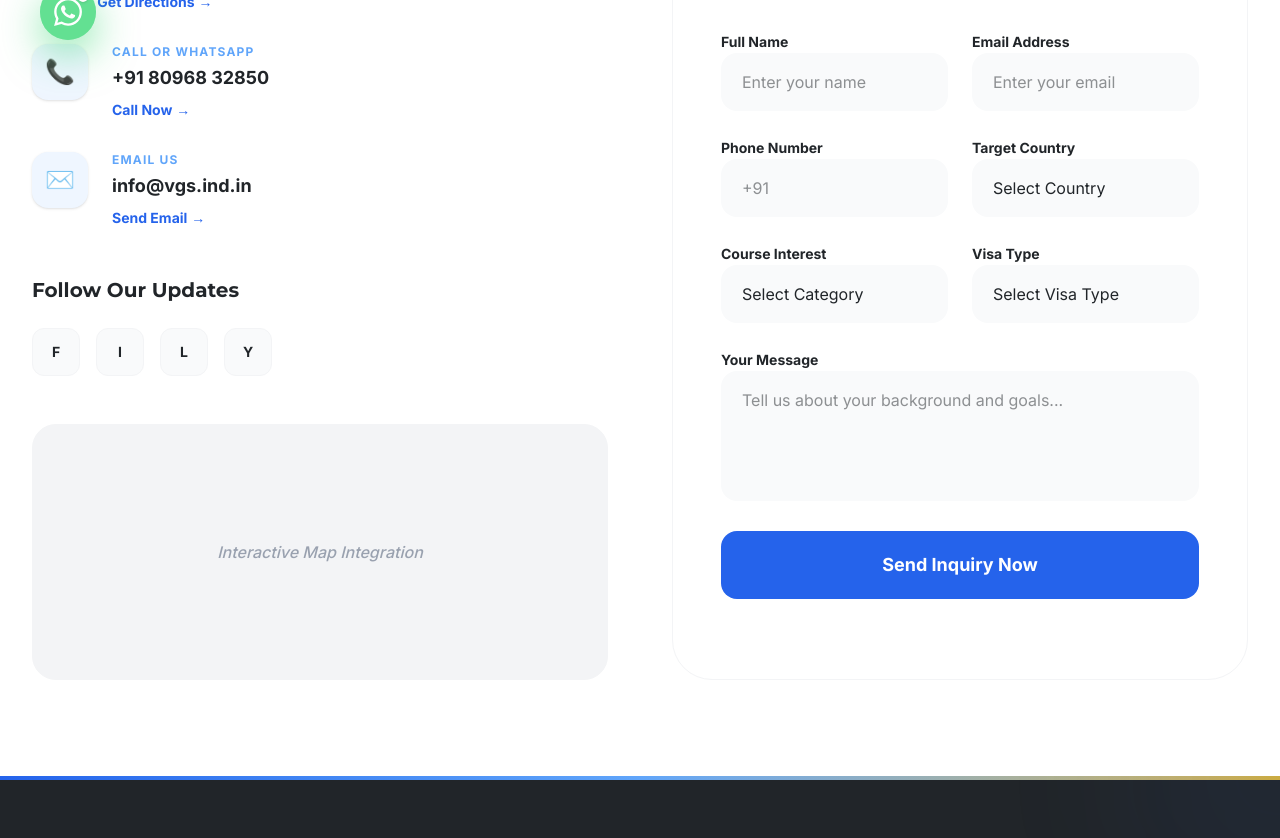
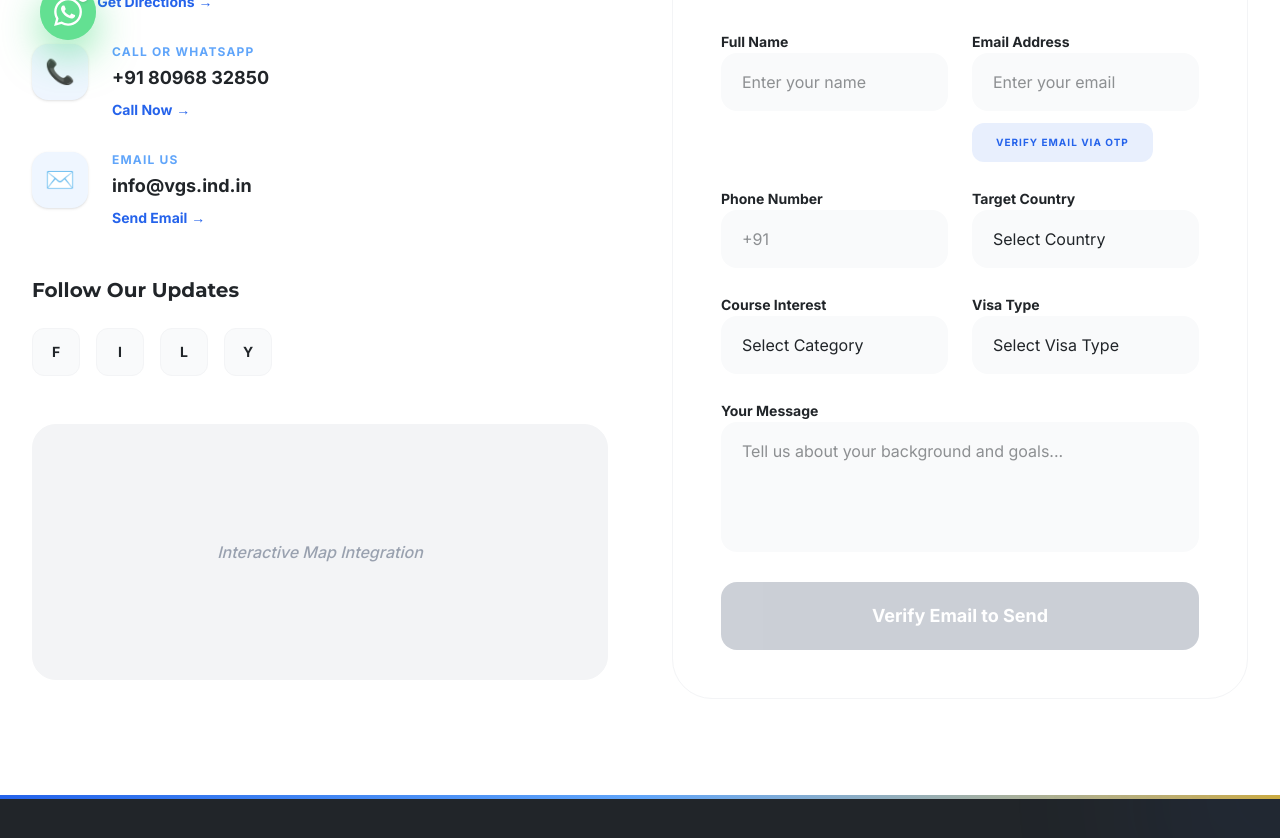
Before and after one commit to devdaleagency-in/VGS-Consultancy, a Next.js app: page /contact in a window 1280 px wide. Shown: the part 720-1558 px from the top of the page. Built offline with nearby package versions, Linux system fonts and the light colour scheme.

Commit message:
fix: resolved otp layout issues and added verification to support page

```diff
--- a/src/app/contact/page.tsx
+++ b/src/app/contact/page.tsx
@@ -19,12 +19,14 @@ const formSchema = z.object({
 });
 
 import { CustomToast } from '@/components/ui/CustomToast';
+import OTPVerification from '@/components/forms/OTPVerification';
 
 type FormData = z.infer<typeof formSchema>;
 
 function ContactContent() {
   const [isSubmitting, setIsSubmitting] = useState(false);
   const [isSuccess, setIsSuccess] = useState(false);
+  const [isEmailVerified, setIsEmailVerified] = useState(false);
 
   const searchParams = useSearchParams();
   const typeParam = searchParams.get('type');
@@ -35,7 +37,8 @@ function ContactContent() {
     handleSubmit,
     formState: { errors },
     reset,
-    setValue
+    setValue,
+    watch
   } = useForm<FormData>({
     resolver: zodResolver(formSchema),
     defaultValues: {
@@ -222,9 +225,15 @@ function ContactContent() {
                     <input
                       {...register("email")}
                       placeholder="Enter your email"
-                      className={`w-full px-5 py-4 bg-gray-50 rounded-2xl border ${errors.email ? 'border-red-400' : 'border-transparent'} focus:border-primary focus:bg-white outline-none transition-all`}
+                      disabled={isEmailVerified}
+                      className={`w-full px-5 py-4 bg-gray-50 rounded-2xl border ${errors.email ? 'border-red-400' : 'border-transparent'} focus:border-primary focus:bg-white outline-none transition-all ${isEmailVerified ? 'opacity-50' : ''}`}
                     />
                     {errors.email && <p className="text-xs text-red-500 font-medium mt-1">{errors.email.message}</p>}
+
+                    <OTPVerification
+                      email={watch('email')}
+                      onVerified={(val) => setIsEmailVerified(val)}
+                    />
                   </div>
                 </div>
 
@@ -301,12 +310,12 @@ function ContactContent() {
                 </div>
 
                 <motion.button
-                  whileHover={{ scale: 1.02 }}
-                  whileTap={{ scale: 0.98 }}
+                  whileHover={{ scale: isEmailVerified ? 1.02 : 1 }}
+                  whileTap={{ scale: isEmailVerified ? 0.98 : 1 }}
                   type="submit"
-                  disabled={isSubmitting}
+                  disabled={isSubmitting || !isEmailVerified}
                   className={`w-full py-5 text-white rounded-2xl font-bold text-lg shadow-glow transition-all flex items-center justify-center gap-3 relative overflow-hidden ${
-                    isSubmitting ? 'bg-primary-600' : isSuccess ? 'bg-green-500' : 'bg-primary'
+                    isSubmitting ? 'bg-primary-600' : isSuccess ? 'bg-green-500' : isEmailVerified ? 'bg-primary' : 'bg-gray-400 cursor-not-allowed opacity-50'
                   }`}
                 >
                   <AnimatePresence mode="wait">
@@ -347,7 +356,7 @@ function ContactContent() {
                       >
                         Sent Successfully! ✅
                       </motion.div>
-                    ) : (
+                    ) : isEmailVerified ? (
                       <motion.div
                         key="idle"
                         initial={{ opacity: 0 }}
@@ -356,6 +365,16 @@ function ContactContent() {
                         className="z-10"
                       >
                         Send Inquiry Now
+                      </motion.div>
+                    ) : (
+                      <motion.div
+                        key="verify"
+                        initial={{ opacity: 0 }}
+                        animate={{ opacity: 1 }}
+                        exit={{ opacity: 0 }}
+                        className="z-10"
+                      >
+                        Verify Email to Send
                       </motion.div>
                     )}
                   </AnimatePresence>
--- a/src/components/forms/OTPVerification.tsx
+++ b/src/components/forms/OTPVerification.tsx
@@ -111,7 +111,7 @@ export default function OTPVerification({ email, onVerified }: OTPVerificationPr
             key="verify"
             initial={{ opacity: 0, y: 10 }}
             animate={{ opacity: 1, y: 0 }}
-            className="flex flex-col sm:flex-row gap-3 items-end"
+            className="flex flex-col gap-3"
           >
             <div className="flex-1 w-full space-y-1">
               <label className="text-[9px] font-black uppercase tracking-widest text-dark/40 ml-4">Enter 6-digit Code</label>
@@ -124,20 +124,20 @@ export default function OTPVerification({ email, onVerified }: OTPVerificationPr
                 className="w-full px-6 py-3 bg-gray-50 border-none rounded-xl focus:ring-2 focus:ring-primary/20 transition-all font-black text-center text-lg tracking-[0.5em] outline-none"
               />
             </div>
-            <div className="flex gap-2 w-full sm:w-auto">
+            <div className="flex gap-2 w-full">
               <button
                 type="button"
                 onClick={verifyOTP}
                 disabled={loading || otp.length !== 6}
-                className="flex-1 sm:flex-none px-8 py-3 bg-primary text-white rounded-xl font-black text-[10px] uppercase tracking-widest hover:bg-primary-dark transition-all disabled:opacity-50 h-[52px]"
+                className="flex-1 px-4 py-3 bg-primary text-white rounded-xl font-black text-[10px] uppercase tracking-widest hover:bg-primary-dark transition-all disabled:opacity-50 h-[50px]"
               >
-                {loading ? '...' : 'Verify'}
+                {loading ? '...' : 'Verify Code'}
               </button>
               <button
                 type="button"
                 onClick={sendOTP}
                 disabled={loading || countdown > 0}
-                className="px-4 py-3 bg-gray-100 text-gray-400 rounded-xl font-black text-[10px] uppercase tracking-widest hover:bg-gray-200 transition-all disabled:opacity-50 h-[52px]"
+                className="px-4 py-3 bg-gray-100 text-gray-400 rounded-xl font-black text-[10px] uppercase tracking-widest hover:bg-gray-200 transition-all disabled:opacity-50 h-[50px]"
               >
                 {countdown > 0 ? countdown : 'Resend'}
               </button>
```
